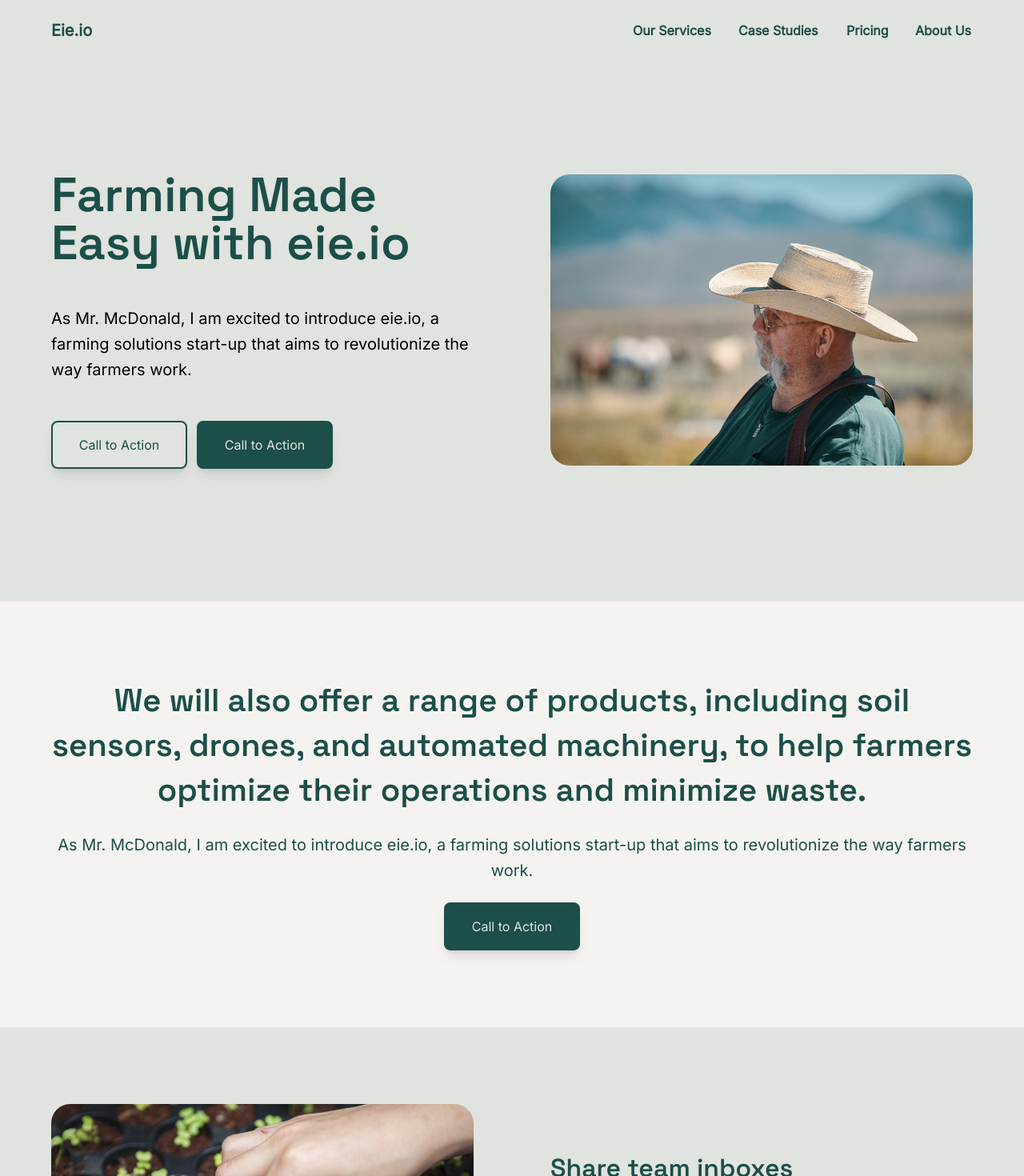
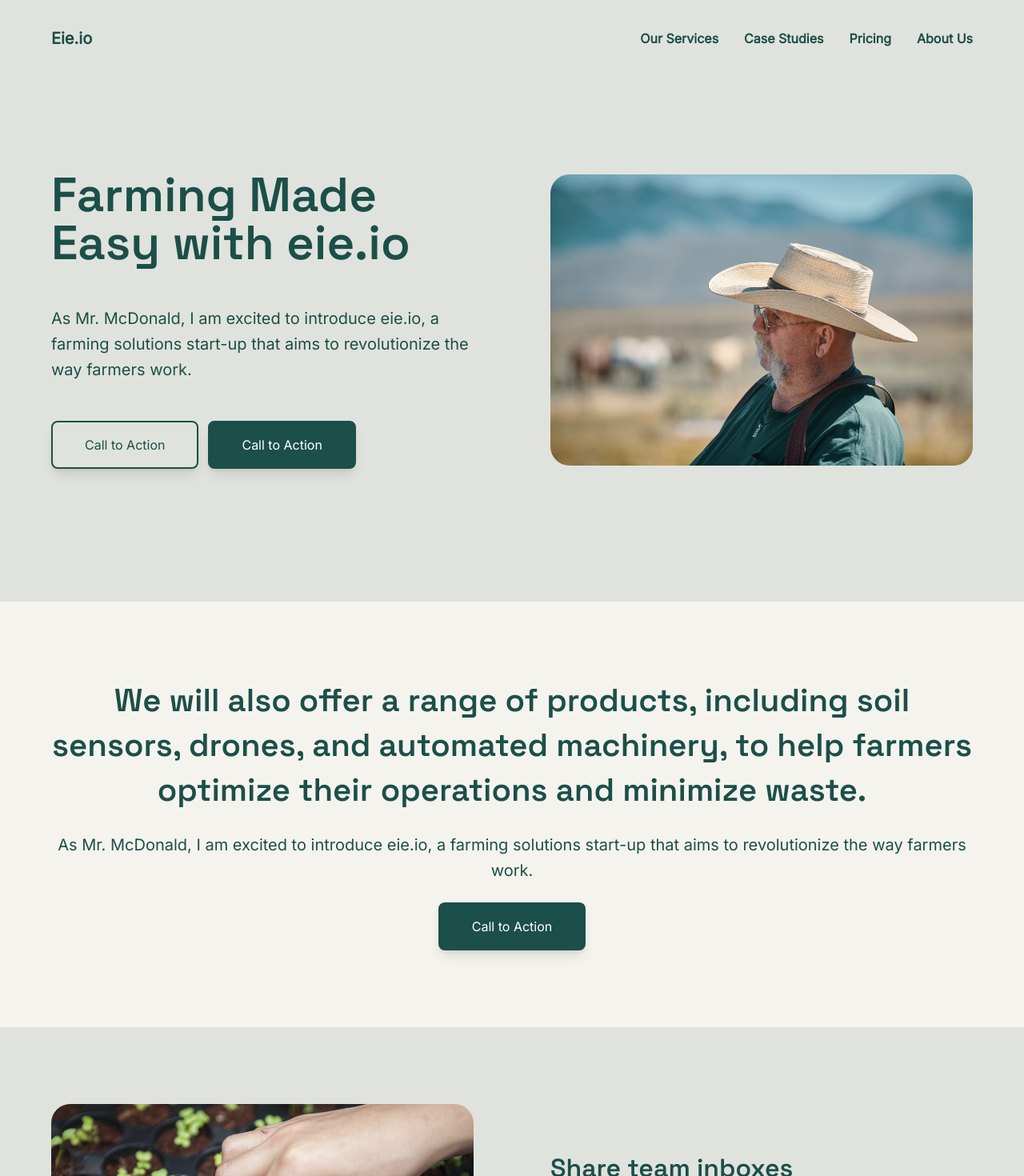
Before and after one commit to phillysnow/eieio-prismic, a Next.js app: page / in a window 1280 px wide. Shown: the top 1470 px of the page at 80% size. Built offline with nearby package versions, Linux system fonts and the light colour scheme; a web font is replaced by a local one.

Commit message:
tailwind updates

```diff
--- a/components/Button.jsx
+++ b/components/Button.jsx
@@ -5,10 +5,10 @@ const Button = ({ label, white }) => {
       justify-center
       items-center
       rounded-lg
-      w-[170px]
-      h-[60px]
-      ${white ? 'text-[rgba(28,79,73,1)]' : 'text-[rgba(224,227,222,1)] bg-[rgba(28,79,73,1)]'}
-      border-[rgba(28,79,73,1)]
+      px-10
+      py-4
+      ${white ? 'text-darkGreen' : 'text-[#fff] bg-darkGreen'}
+      border-darkGreen
       border-2 shadow-lg `}
     >
       { label }
--- a/components/CallToAction.jsx
+++ b/components/CallToAction.jsx
@@ -1,7 +1,7 @@
 const CallToAction = () => {
   return (
-    <div className="py-24 gap-16 inline-flex flex-col items-center text-center w-screen bg-[rgba(224,227,222,1)] text-[rgba(28,79,73,1)]">
-      <div className="container gap-6 flex flex-col justify-center items-center">
+    <div className="py-24 gap-16 inline-flex flex-col items-center text-center w-screen bg-greenGrey">
+      <div className="container gap-6 flex flex-col">
         <h2>
           We will also offer a range of products, including soil sensors, drones, and automated machinery, to help farmers optimize their operations and minimize waste.
         </h2>
--- a/components/CallToActionButton.jsx
+++ b/components/CallToActionButton.jsx
@@ -2,8 +2,8 @@ import Button from "./Button";
 
 const CallToActionButton = () => {
   return (
-    <div className="py-24 gap-16 inline-flex flex-col items-center text-center w-screen bg-[rgba(245,243,239,1)] text-[rgba(28,79,73,1)]">
-      <div className="container gap-6 flex flex-col justify-center items-center">
+    <div className="py-24 gap-16 inline-flex flex-col items-center text-center w-screen bg-grey">
+      <div className="container gap-6 flex flex-col items-center">
         <h2>
           We will also offer a range of products, including soil sensors, drones, and automated machinery, to help farmers optimize their operations and minimize waste.
         </h2>
--- a/components/Header.jsx
+++ b/components/Header.jsx
@@ -1,13 +1,13 @@
 const Header = () => {
   return (
-    <div className="h-24 flex justify-center items-center text-left font-semibold bg-[rgba(224,227,222,1)] font-['Inter']">
-      <div className="container h-11 flex justify-between">
-        <span className="h-6 text-[rgba(28,79,73,1)] text-xl leading-6 m-0">Eie.io</span>
-        <ul className="h-6 flex gap-8 items-start w-[425px] text-[rgba(28,79,73,1)]">
-          <li className="text-base leading-6 m-0 h-6 w-[100px]">Our Services</li>
-          <li className="text-base leading-6 m-0 h-6 w-[103px]">Case Studies</li>
-          <li className="text-base leading-6 m-0 h-6 w-[54px]">Pricing</li>
-          <li className="text-base leading-6 m-0 h-6 w-[72px]">About Us</li>
+    <div className="h-24 flex justify-center items-center font-semibold bg-greenGrey font-['Inter']">
+      <div className="container flex justify-between">
+        <span className="text-xl leading-6">Eie.io</span>
+        <ul className="flex gap-8">
+          <li>Our Services</li>
+          <li>Case Studies</li>
+          <li>Pricing</li>
+          <li>About Us</li>
         </ul>
       </div>
     </div>
--- a/components/Hero.jsx
+++ b/components/Hero.jsx
@@ -4,7 +4,7 @@ import ronald from '@/images/ronald.png'
 
 const Hero = () => {
   return (
-    <div className="pt-12 pb-24 flex flex-col items-center w-screen bg-[rgba(224,227,222,1)]">
+    <div className="pt-12 pb-24 flex flex-col items-center w-screen bg-greenGrey">
       <div className="container grid grid-cols-1 md:grid-cols-2 text-left min-h-[512px] gap-24 items-center">
         <div className="grid gap-12 items-start">
           <h1>
--- a/components/SplitButtonLeft.jsx
+++ b/components/SplitButtonLeft.jsx
@@ -4,7 +4,7 @@ import ronda from '@/images/ronda.png'
 
 const SplitButtonLeft = () => {
   return (
-    <div className="flex justify-center items-center w-screen bg-[rgba(245,243,239,1)]">
+    <div className="flex justify-center items-center w-screen bg-grey">
       <div className="container grid grid-cols-1 md:grid-cols-2 gap-24 min-h-[514px] items-center py-24">
         <div className="grid gap-4 items-start">
           <h3>
--- a/components/SplitButtonRight.jsx
+++ b/components/SplitButtonRight.jsx
@@ -4,7 +4,7 @@ import ronda from '@/images/ronda.png'
 
 const SplitButtonRight = () => {
   return (
-    <div className="flex justify-center items-center w-screen bg-[rgba(245,243,239,1)]">
+    <div className="flex justify-center items-center w-screen bg-grey">
       <div className="container grid grid-cols-1 md:grid-cols-2 gap-24 min-h-[514px] items-center py-24">
         <Image src={ronda} alt="Mrs. McDonald" className="rounded-3xl" />
         <div className="grid gap-4 items-start">
--- a/components/SplitImageLeft.jsx
+++ b/components/SplitImageLeft.jsx
@@ -3,7 +3,7 @@ import plants from '@/images/plants.png'
 
 const SplitImageLeft = () => {
   return (
-    <div className="flex justify-center items-center w-screen bg-[rgba(224,227,222,1)] text-[rgba(28,79,73,1)]">
+    <div className="flex justify-center items-center w-screen bg-greenGrey">
       <div className="container grid grid-cols-1 md:grid-cols-2 gap-24 items-center min-h-[512px] py-24">
         <Image src={plants} alt="The future" className="rounded-3xl"/>
         <div className="grid gap-4 items-start">
--- a/components/SplitImageRight.jsx
+++ b/components/SplitImageRight.jsx
@@ -3,7 +3,7 @@ import plants from '@/images/plants.png'
 
 const SplitImageRight = () => {
   return (
-    <div className="flex justify-center items-center w-screen bg-[rgba(224,227,222,1)] text-[rgba(28,79,73,1)]">
+    <div className="flex justify-center items-center w-screen bg-greenGrey">
       <div className="container grid grid-cols-1 md:grid-cols-2 gap-24 items-center min-h-[512px] py-24">
         <div className="grid gap-4 items-start">
           <h3>
--- a/components/TextWithVideo.jsx
+++ b/components/TextWithVideo.jsx
@@ -1,6 +1,6 @@
 const TextWithVideo = () => {
   return (
-    <div className="grid justify-center items-center text-center w-screen h-screen bg-[rgba(245,243,239,1)] text-[rgba(28,79,73,1)]">
+    <div className="grid justify-center items-center text-center w-screen h-screen bg-grey">
       <div className="container gap-8 flex flex-col items-center">
         <h2>
           Farming Made Easy with eie.io
--- a/styles/tailwind.css
+++ b/styles/tailwind.css
@@ -12,14 +12,17 @@
 }
 
 @layer base {
+  html {
+    @apply text-darkGreen
+  }
   h1 {
-    @apply font-bold font-['Space_Grotesk'] text-6xl text-[rgba(28,79,73,1)];
+    @apply font-bold font-['Space_Grotesk'] text-6xl;
   }
   h2 {
     @apply w-full text-4xl font-semibold font-['Space_Grotesk'];
   }
   h3 {
-    @apply text-3xl font-bold font-['Space_Grotesk'] text-[rgba(28,79,73,1)];
+    @apply text-3xl font-bold font-['Space_Grotesk'];
   }
   p {
     @apply text-xl font-normal font-['Inter'];
--- a/tailwind.config.js
+++ b/tailwind.config.js
@@ -18,6 +18,11 @@ module.exports = {
       '7xl': ['4.5rem', { lineHeight: '1.1' }],
       '8xl': ['6rem', { lineHeight: '1' }],
       '9xl': ['8rem', { lineHeight: '1' }],
+    },
+    colors: {
+      'grey': '#F5F3EE',
+      'greenGrey': '#E0E3DD',
+      'darkGreen': '#1C4F49',
     },
     container: {
       padding: {
```
